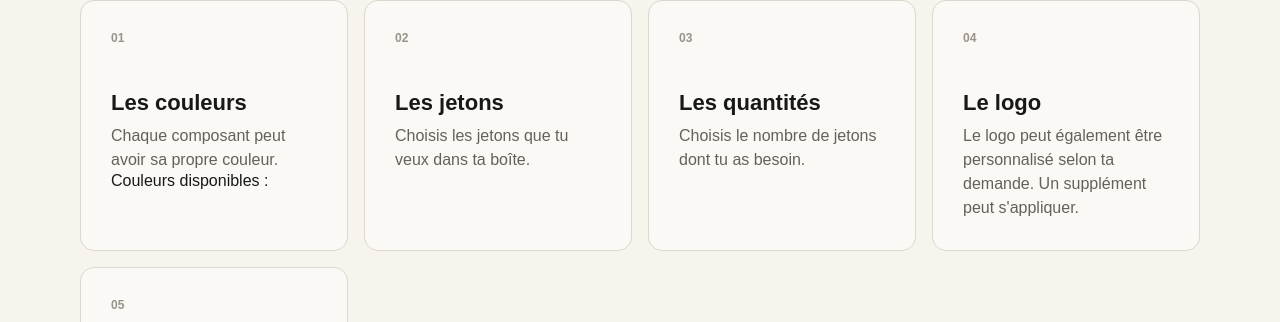
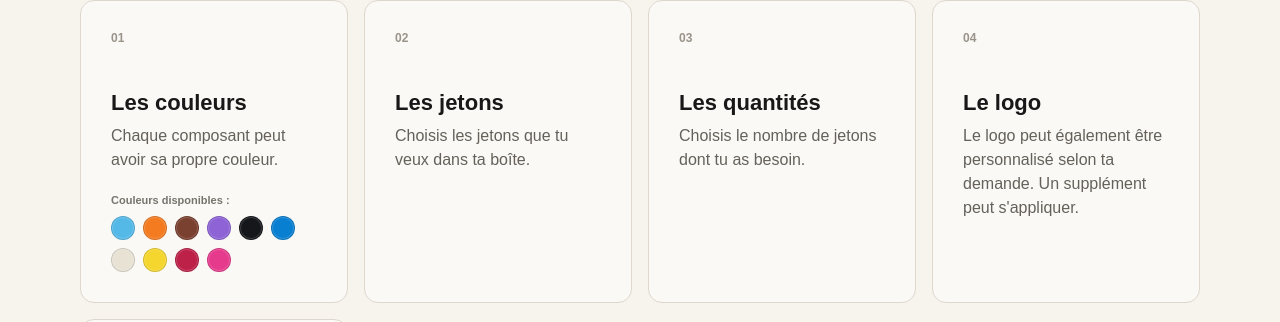
Before and after one commit to benbassignot-byte/Site-OPTCG, a Next.js app: page / in a window 1280 px wide. Shown: the part 906-1228 px from the top of the page. Built offline with nearby package versions, Linux system fonts and the light colour scheme.

Commit message:
Style les ronds de couleurs disponibles

```diff
--- a/app/globals.css
+++ b/app/globals.css
@@ -22,6 +22,10 @@ h2 { margin-bottom: 14px; font-size: clamp(34px, 5vw, 58px); line-height: 1; let
 .custom-number { display: block; margin-bottom: 45px; color: #99938a; font-size: 12px; font-weight: 700; }
 .custom-card h3 { margin-bottom: 8px; font-size: 22px; }
 .custom-card p { margin: 0; color: #65615a; line-height: 1.5; }
+.color-preview { margin-top: 22px; }
+.color-preview > span { display: block; margin-bottom: 10px; color: #77736d; font-size: 11px; font-weight: 700; }
+.color-swatches { display: flex; flex-wrap: wrap; gap: 8px; }
+.color-swatch { display: block; width: 24px; height: 24px; border: 1px solid rgba(24, 24, 24, .14); border-radius: 50%; box-shadow: inset 0 0 0 1px rgba(255, 255, 255, .15); }
 .examples-section { background: #e9e4dc; padding: 100px 0; }
 .examples-section .section-heading { margin-bottom: 55px; }
 .products-grid { display: grid; grid-template-columns: repeat(2, minmax(0, 1fr)); gap: 65px 28px; }
```
